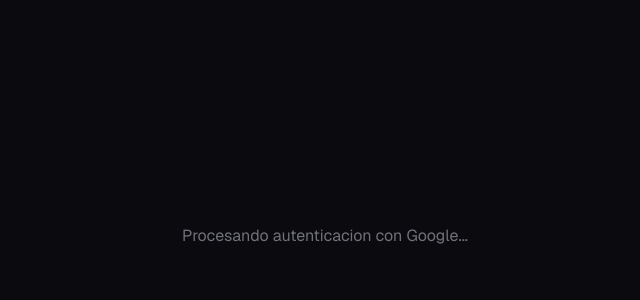
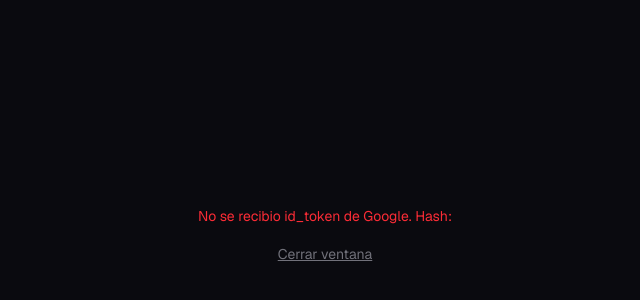
Before and after one commit to GioTaipe/E-commerce, a Next.js app in the folder frontend/: page /auth/google/callback in a window 1280 px wide. Shown: the part 164-464 px from the top of the page, without its empty margins (315-955 px from the left). Built offline with nearby package versions, Linux system fonts and the light colour scheme.

Commit message:
fix login google

```diff
--- a/frontend/app/auth/google/callback/page.tsx
+++ b/frontend/app/auth/google/callback/page.tsx
@@ -1,26 +1,59 @@
 "use client";
 
-import { useEffect } from "react";
+import { useEffect, useState } from "react";
 
 export default function GoogleCallbackPage() {
+  const [error, setError] = useState<string | null>(null);
+
   useEffect(() => {
-    // Google devuelve el id_token en el hash fragment: #id_token=...&...
     const hash = window.location.hash.substring(1);
     const params = new URLSearchParams(hash);
     const credential = params.get("id_token");
+    const errorParam = params.get("error");
+    const errorDescription = params.get("error_description");
 
-    if (credential && window.opener) {
-      window.opener.postMessage(
-        { type: "google-auth-callback", credential },
-        window.location.origin
-      );
-      window.close();
+    if (errorParam) {
+      const msg = `Google OAuth error: ${errorParam} — ${errorDescription ?? "sin descripcion"}`;
+      console.error(msg, Object.fromEntries(params.entries()));
+      setError(msg);
+      return;
     }
+
+    if (!credential) {
+      const msg = "No se recibio id_token de Google. Hash: " + window.location.hash;
+      console.error(msg);
+      setError(msg);
+      return;
+    }
+
+    if (!window.opener) {
+      console.error("window.opener es null — el popup perdio referencia a la ventana principal");
+      setError("Se perdio la conexion con la ventana principal. Intenta de nuevo.");
+      return;
+    }
+
+    window.opener.postMessage(
+      { type: "google-auth-callback", credential },
+      window.location.origin
+    );
+    window.close();
   }, []);
 
   return (
     <div className="flex min-h-screen items-center justify-center">
-      <p className="text-muted">Procesando autenticacion con Google...</p>
+      {error ? (
+        <div className="max-w-md text-center">
+          <p className="text-red-500 text-sm mb-4">{error}</p>
+          <button
+            onClick={() => window.close()}
+            className="text-sm text-muted underline"
+          >
+            Cerrar ventana
+          </button>
+        </div>
+      ) : (
+        <p className="text-muted">Procesando autenticacion con Google...</p>
+      )}
     </div>
   );
 }
```
Also changed, not shown: frontend/components/auth/GoogleLoginButton.tsx (+4 -3 lines).
